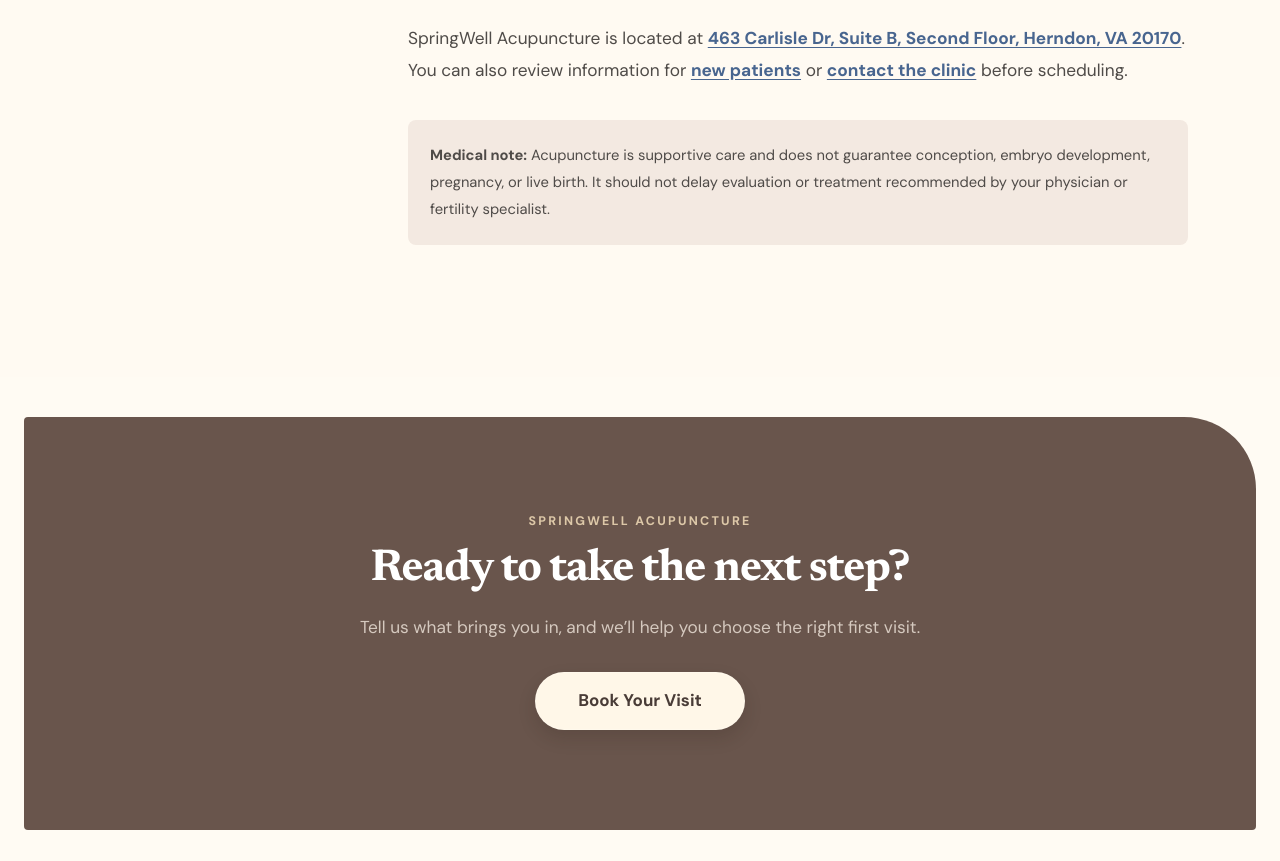
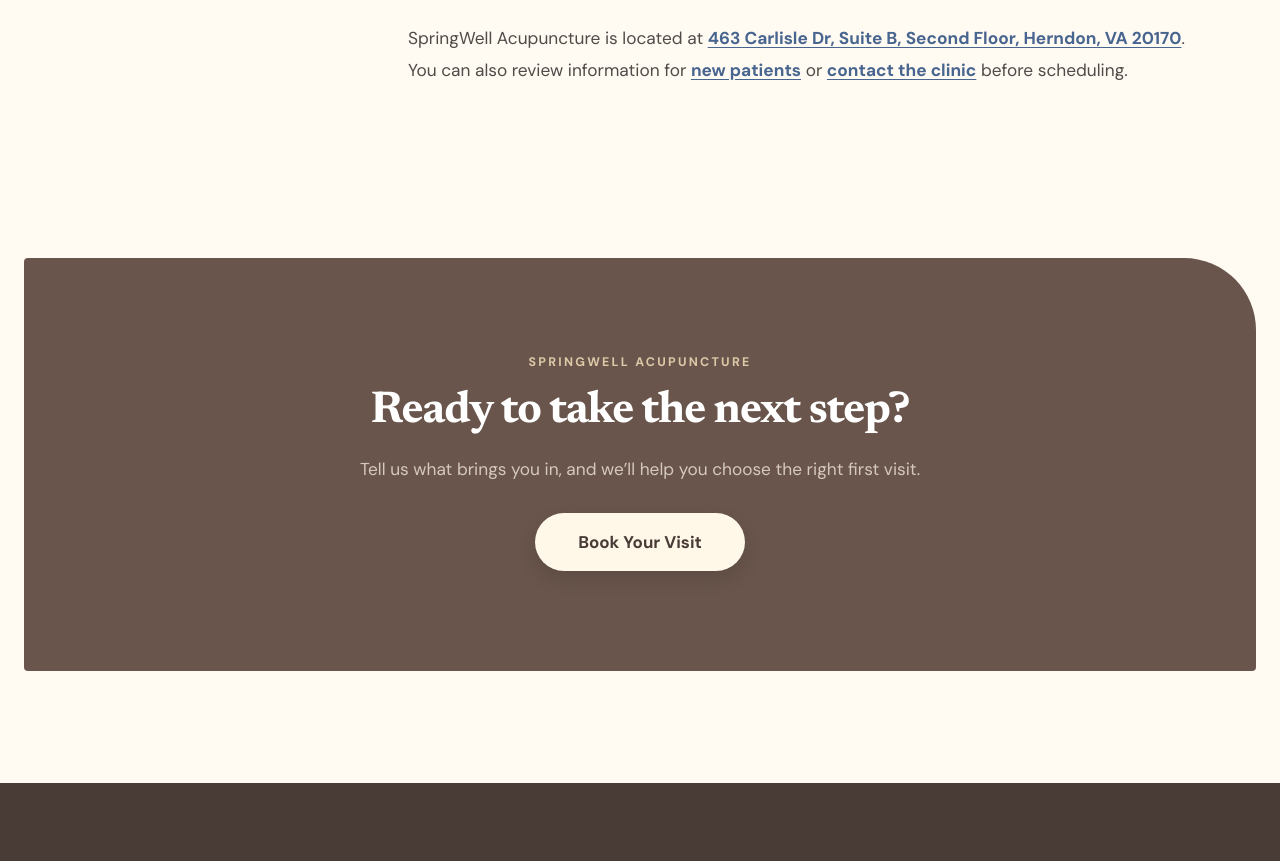
Before and after one commit to ryantao1114/springwell-website, a Next.js app: page /blog/first-fertility-acupuncture-visit-herndon-va in a window 1280 px wide. Shown: the part 5060-5921 px from the top of the page. Built offline with nearby package versions, Linux system fonts and the light colour scheme; no server answers.

Commit message:
Remove fertility article medical note

```diff
--- a/app/blog/first-fertility-acupuncture-visit-herndon-va/page.tsx
+++ b/app/blog/first-fertility-acupuncture-visit-herndon-va/page.tsx
@@ -208,7 +208,6 @@ export default function FirstFertilityAcupunctureVisitArticle() {
               {faqs.map((item) => <div key={item.question}><h3>{item.question}</h3><p>{item.answer}</p></div>)}
               <p><strong>How many fertility acupuncture visits will I need?</strong><br />There is no single schedule for everyone. Recommendations depend on your goals, symptoms, fertility timeline, and response to care.</p>
               <p>SpringWell Acupuncture is located at <a href={site.directionsUrl} target="_blank" rel="noreferrer">{site.address}</a>. You can also review information for <Link href="/new-patients">new patients</Link> or <Link href="/contact">contact the clinic</Link> before scheduling.</p>
-              <p className={styles.disclaimer}><strong>Medical note:</strong> Acupuncture is supportive care and does not guarantee conception, embryo development, pregnancy, or live birth. It should not delay evaluation or treatment recommended by your physician or fertility specialist.</p>
             </section>
           </div>
         </div>
```
